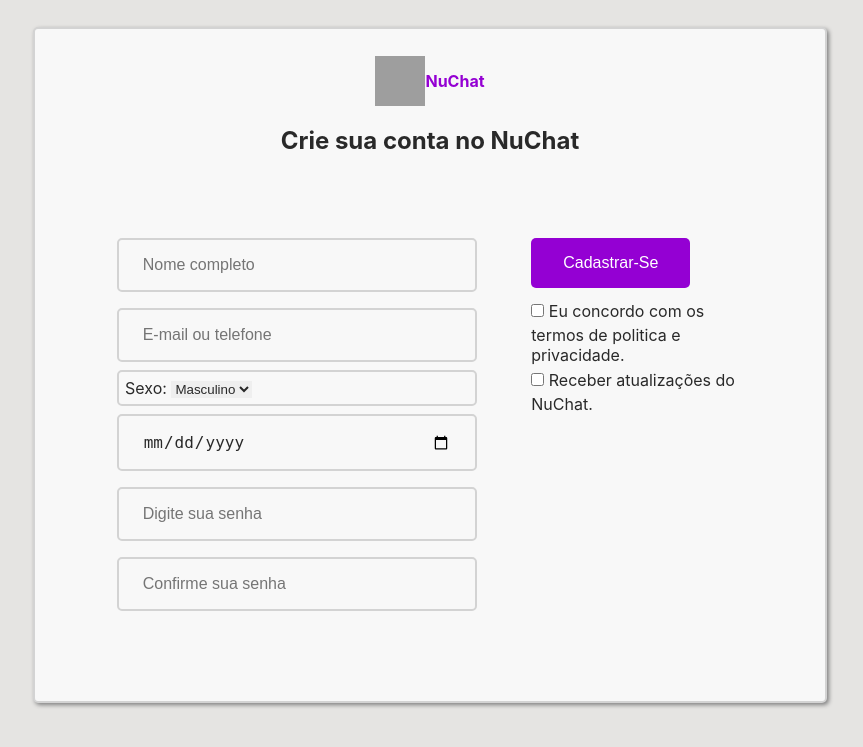
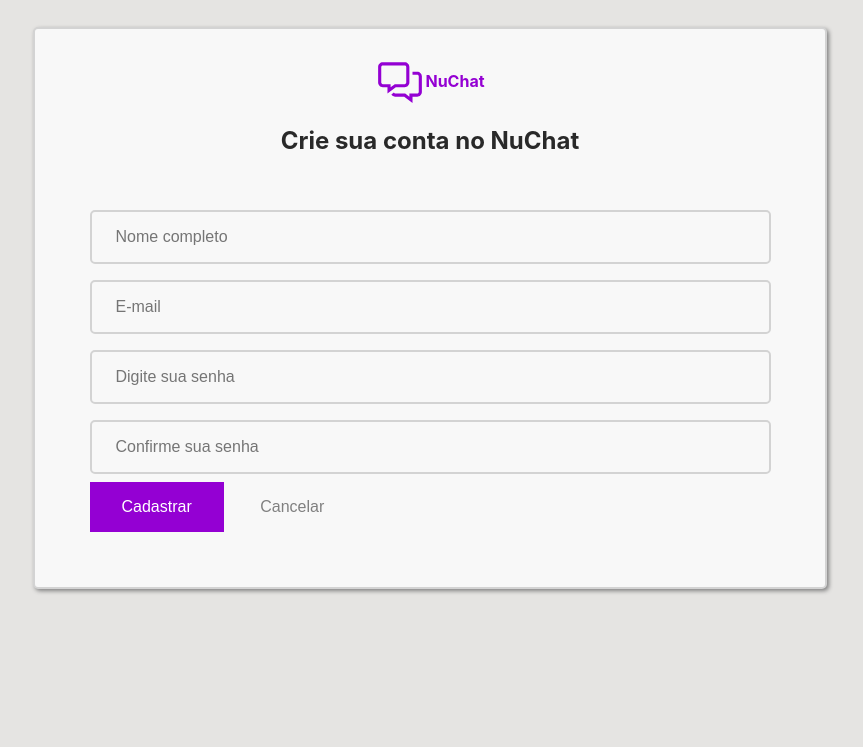
Before and after one commit to LucasBorth/NuChat, a PHP site: page /app/view/pgCadastrar.php in a window 1280 px wide. Shown: the top 747 px of the page, without its empty margins (210-1073 px from the left). Run offline with PHP 8.4, Linux system fonts and the light colour scheme; grey boxes are pictures that could not be loaded.

Commit message:
Atualizacao das Views

```diff
--- a/app/view/pgCadastrar.php
+++ b/app/view/pgCadastrar.php
@@ -12,36 +12,20 @@
     <div class="align-center middle-margin">
         <div class="card shadow middle-padding" style="width: 60%;">
             <div class="align-center">
-                <img src="files/icon.svg" alt="Logo" id="logo">
+                <img src="../../images/logo.svg" alt="Logo" id="logo">
                 <h4 class="purple-font">NuChat</h4>
             </div>
             <div class="align-center">
                 <h2>Crie sua conta no NuChat</h2>
             </div>
-            <div class="align-top middle-margin">
+            <div class="align-top">
                 <div class="small-margin">
-                    <form action="php/cadastro.php" method="POST">
-                        <input type="text" id="full-name" name="txNome" placeholder="Nome completo" required>
-                        <input type="text" id="login" name="txEmail" placeholder="E-mail ou telefone" required>
-                        <div class="small-padding vertical-margin card">
-                            <label>Sexo:</label>
-                            <select name="selectSexo" required>
-                                <option value="Masculino">Masculino</option>
-                                <option value="Feminino">Feminino</option>
-                                <option value="Outro">Outro</option>
-                            </select>
-                        </div>
-                        <input type="date" name="dataNascimento" required>
-                        <input type="password" id="password" name="txSenha" placeholder="Digite sua senha" required>
-                        <input type="password" id="password" name="txConfirmaSenha" placeholder="Confirme sua senha" required>
-                </div>
-                <div class="small-margin">
-                        <a href="pgPerfil.php"><input type="submit" class="primary-button" value="Cadastrar-Se"></a><br>
-                        <input type="checkbox" id="accept-terms" name="radioTermos" required>
-                        Eu concordo com os termos de politica e privacidade.<br>
-                        <input type="checkbox" id="accept-updates" name="radioAtualizacoes">
-                        Receber atualizações do NuChat.
-                    </form>
+                    <input type="text" id="full-name" name="txNome" placeholder="Nome completo">
+                    <input type="text" id="login" name="txEmail" placeholder="E-mail">
+                    <input type="password" id="password" name="txSenha" placeholder="Digite sua senha">
+                    <input type="password" id="password" name="txConfirmaSenha" placeholder="Confirme sua senha">
+                    <a href="pgMensagens.php"><button class="primary-button">Cadastrar</button></a>
+                    <a href="../../index.php"><button class="secondary-button">Cancelar</button></a>
                 </div>
             </div>
         </div>
```
